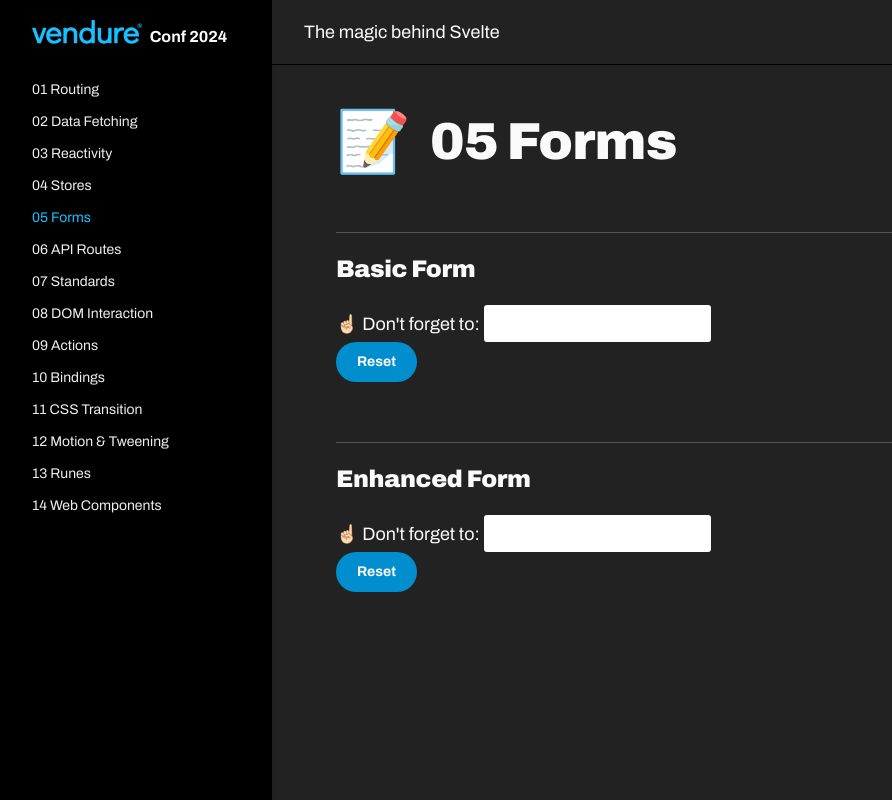
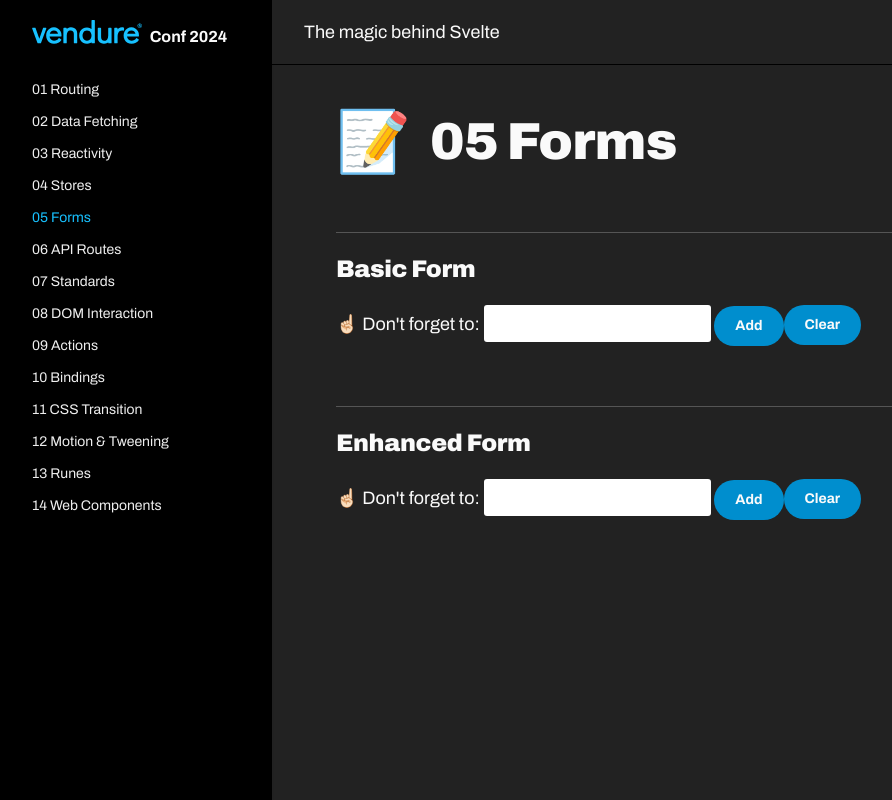
Before and after one commit to tschortsch/vendure-conf-2024-svelte, a SvelteKit app: page /05-forms in a window 1280 px wide. Shown: the whole page, without its empty margins (0-892 px from the left). Built offline with nearby package versions, Linux system fonts and the light colour scheme.

Commit message:
improve examples

```diff
--- a/src/routes/02-data-fetching/+page.svelte
+++ b/src/routes/02-data-fetching/+page.svelte
@@ -4,4 +4,12 @@
 
 <h1 class="title-with-emoji"><span class="emoji">🛰️</span>02 Data Fetching</h1>
 
-<p>{data.dataFromPage}</p>
+<h2>User Id</h2>
+<p>{data.userId}</p>
+
+<h2>Splitted User Id:</h2>
+<ul>
+	{#each data.splittedUserId as part}
+		<li>{part}</li>
+	{/each}
+</ul>
--- a/src/routes/02-data-fetching/+page.ts
+++ b/src/routes/02-data-fetching/+page.ts
@@ -4,10 +4,11 @@ export const load: PageLoad = (event) => {
 	const { dataLoadedFromDb } = event.data;
 
 	// Do something with the server data
-	const dataFromPage = `[Page Data] User Id: ${dataLoadedFromDb.userId}`;
+	const splittedUserId = dataLoadedFromDb.userId.split('-');
 
 	// Pass data to +page.sevlte
 	return {
-		dataFromPage,
+		userId: dataLoadedFromDb.userId,
+		splittedUserId,
 	};
 };
--- a/src/routes/05-forms/+page.server.ts
+++ b/src/routes/05-forms/+page.server.ts
@@ -16,7 +16,7 @@ export const actions = {
 			database.todos.push(description);
 		}
 	},
-	reset: async () => {
+	clear: async () => {
 		database.todos = [];
 	},
 };
--- a/src/routes/05-forms/+page.svelte
+++ b/src/routes/05-forms/+page.svelte
@@ -11,16 +11,19 @@
 
 <h2>Basic Form</h2>
 <section>
+	<div class="flex">
 		<form method="POST" action="?/create">
 			<label>
 				☝🏻 Don't forget to:
 				<input name="description" />
 			</label>
+			<button type="submit">Add</button>
 		</form>
 
-	<form method="POST" action="?/reset">
-		<button type="submit">Reset</button>
+		<form method="POST" action="?/clear">
+			<button type="submit">Clear</button>
 		</form>
+	</div>
 
 	<ul class="!list-none !pl-0">
 		{#each data.todos as todo}
@@ -33,16 +36,19 @@
 
 <h2>Enhanced Form</h2>
 <section>
+	<div class="flex">
 		<form method="POST" action="?/create" use:enhance>
 			<label>
 				☝🏻 Don't forget to:
 				<input name="description" />
 			</label>
+			<button type="submit">Add</button>
 		</form>
 
-	<form method="POST" action="?/reset" use:enhance>
-		<button type="submit">Reset</button>
+		<form method="POST" action="?/clear" use:enhance>
+			<button type="submit">Clear</button>
 		</form>
+	</div>
 
 	<ul class="!list-none !pl-0">
 		{#each data.todos as todo}
@@ -52,6 +58,3 @@
 		{/each}
 	</ul>
 </section>
-
-<style scoped>
-</style>
```
Lines whose indentation alone changed are shown as unchanged.
